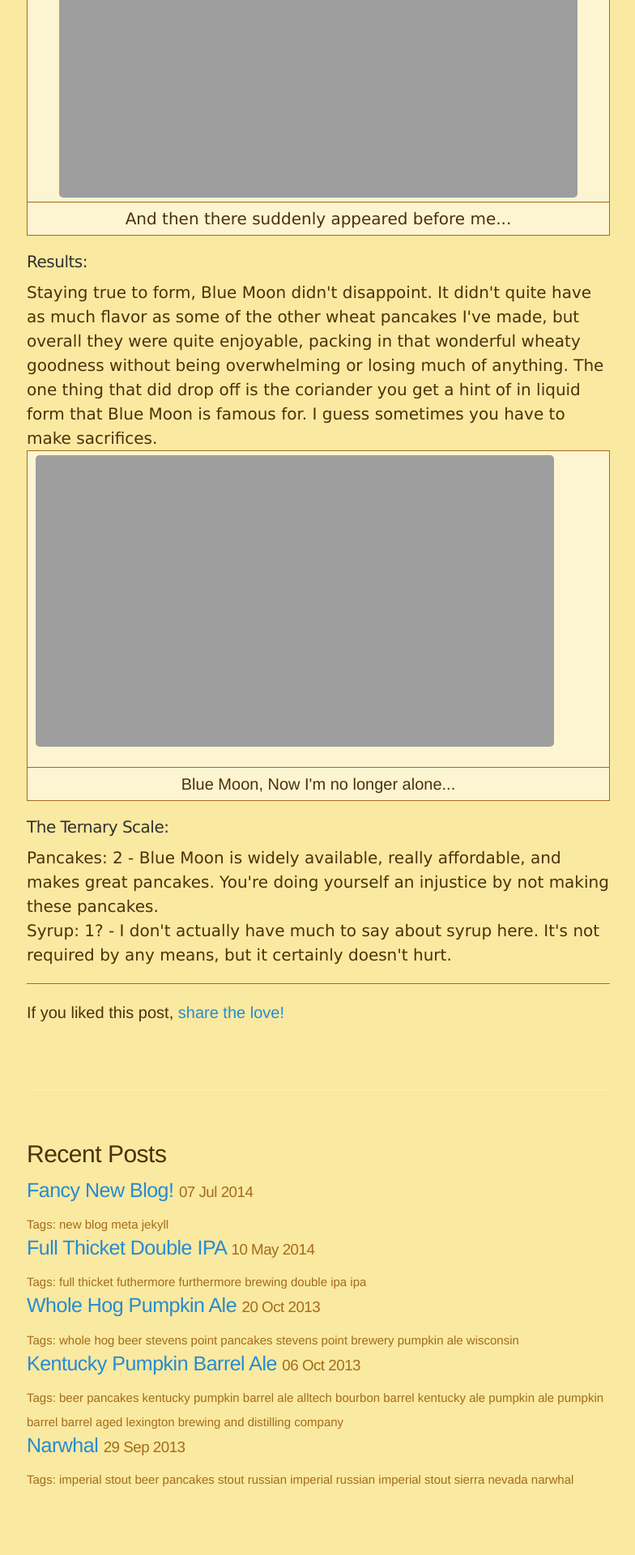
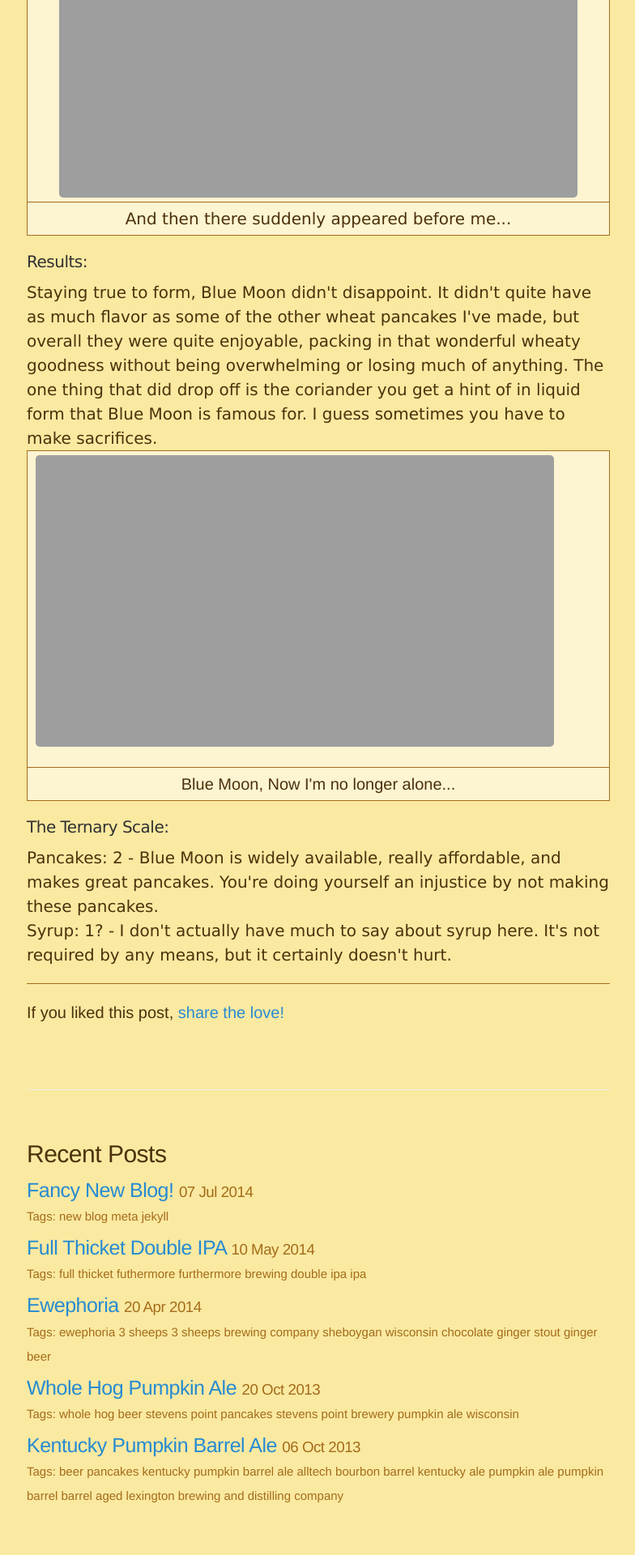
Before and after one commit to bradorego/beerbatterbreakfast, a Jekyll site: the page built from _posts/2013-08-24-blue-moon-you-knew-just-what-i-was.html, in a window 1280 px wide. Shown: the part 939-2859 px from the top of the page at 81% size, without its empty margins (247-1031 px from the left). Built offline with Jekyll 4.4.1, drawn with Linux system fonts in a browser that asks for light colours; Markdown is read by kramdown in place of the engine named in the settings.

Commit message:
New post for Euphoria. Get it! and adjusting spacing for related-posts minority

```diff
--- /dev/null
+++ b/_posts/2014-04-20-ewephoria.md
@@ -0,0 +1,65 @@
+---
+title: Ewephoria
+layout: post
+permalink: "/2014/04/ewephoria.html"
+date: "2014-04-20 10:27:00"
+categories: [ewephoria, 3 sheeps, 3 sheeps brewing company, sheboygan, wisconsin, chocolate ginger stout, ginger beer]
+author: bradorego
+---
+
+When I first came across this beer, it was one of those things that I had to try. I was at <a href="http://starliquor.com" target="_blank">Star Liquor</a> one day looking through the cooler when I came across two interesting seasonals from <a href="http://www.3sheepsbrewing.com" target="_blank">3 Sheeps Brewing</a>. I don't even remember what the other one was, but I couldn't resist something called "Ginger Chocolate Stout".
+
+<figure class="imageWrap">
+	<a href="{{ site.url }}/assets/full/ewephoria/beer.png" target="_blank">
+		<img src="{{ site.url }}/assets/compressed/ewephoria/beer.png" alt="Did somebody say Chocolate Ginger Stout?" />
+	</a>
+	<figcaption>
+		Did somebody say Chocolate Ginger Stout?
+	</figcaption>
+</figure>
+
+The beer itself is wonderful. It's the perfect balance of gigner, cocoa, and dark malty stout. It literally tastes like a mouthful of ginger and cocoa nibs. I was shocked when I opened the first one. It was everything I'd hoped for and more. But, as with pretty much any beer I buy, I had to know what kind of pancakes it makes
+
+## Prep/Cooking
+
+<figure class="imageWrap">
+	<a href="{{ site.url }}/assets/full/ewephoria/batter.png" target="_blank">
+		<img src="{{ site.url }}/assets/compressed/ewephoria/batter.png" alt="Like candy" />
+	</a>
+	<figcaption>
+		Like candy
+	</figcaption>
+</figure>
+
+The batter (and the beer, I guess) was a little flat due to the fact that I'd actually opened this beer last night and didn't finish it for whatever sad/stupid reason, but aside from that nothing notable in terms of constitution.
+
+In terms of flavor, the batter got a little sweeter than the beer was, which really brought out the ginger. Not in a bad way, per say, but it did ruin the delicate balance that made the beer so delightful. It tasted more like candy than a finely crafted beer.
+
+## Results
+
+<figure class="imageWrap">
+	<a href="{{ site.url }}/assets/full/ewephoria/pancakes.png" target="_blank">
+		<img src="{{ site.url }}/assets/compressed/ewephoria/pancakes.png" alt="I love the color on these. And the smell." />
+	</a>
+	<figcaption>
+		I love the color on these. And the smell.
+	</figcaption>
+</figure>
+
+This will definitely go down as one of the most interesting and incredible pancakes I've made in the history of this blog. Not that I really expected much else from such an interesting and incredible beer, but I was really floored. I expected something weird to happen during the process (as I've seen with a lot of other beers), but no, the delicate chocolate and ginger interplay remained fairly constant throughout the process. It was incredible.
+
+## Ternary Scale
+
+* Pancakes: 3. My notes from this entry literally say "O lawd. So good." The ginger wound up backing down a bit and the cocoa came through the flavor to get the same delightful balance found in the beer. Really phenomenal pancakes.
+* Syrup: 2. I was actually worried the syrup would ruin these but it didn't. They were still great.
+
+<figure class="imageWrap">
+	<a href="{{ site.url }}/assets/full/ewephoria/syrup.png" target="_blank">
+		<img src="{{ site.url }}/assets/compressed/ewephoria/syrup.png" alt="Hooray for not-ruined pancakes!" />
+	</a>
+	<figcaption>
+		Hooray for not-ruined pancakes!
+	</figcaption>
+</figure>
+
+{% include twitter.html tweetAt=" from @3SheepsBrewing" %}
--- a/public/css/style.scss
+++ b/public/css/style.scss
@@ -62,6 +62,10 @@
 .related-posts li small {
 	color: lighten($fg-color, 20%)
 }
+.related-posts h3 {
+	margin-bottom: 0px;
+	margin-top: 10px;
+}
 .sidebar-toggle {
 	color: $bg-color;
 	background-color: $fg-color;
```
Also changed, not shown: public/css/style.css.
